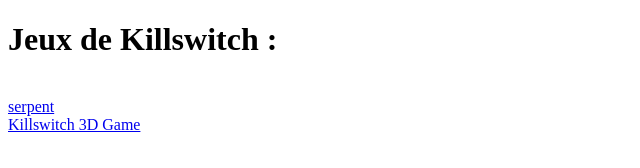
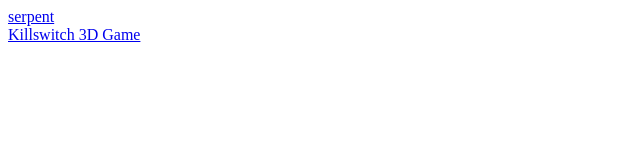
Before and after one commit to maevadhorme/maevadhorme.github.io, a plain HTML site: page index.html in a window 1280 px wide. Shown: the whole page, without its empty margins (0-640 px from the left). Drawn offline with Linux system fonts and the light colour scheme.

Commit message:
Update index.html

```diff
--- a/index.html
+++ b/index.html
@@ -4,7 +4,6 @@
         <title>Site de maeva</title>
     </head>
     <body>
-        <h1> Jeux de Killswitch : </h1></br>
         <a href="serpent/" >serpent</a></br>
         <a href="basicgame3D/" >Killswitch 3D Game</a>
     </body>
```
